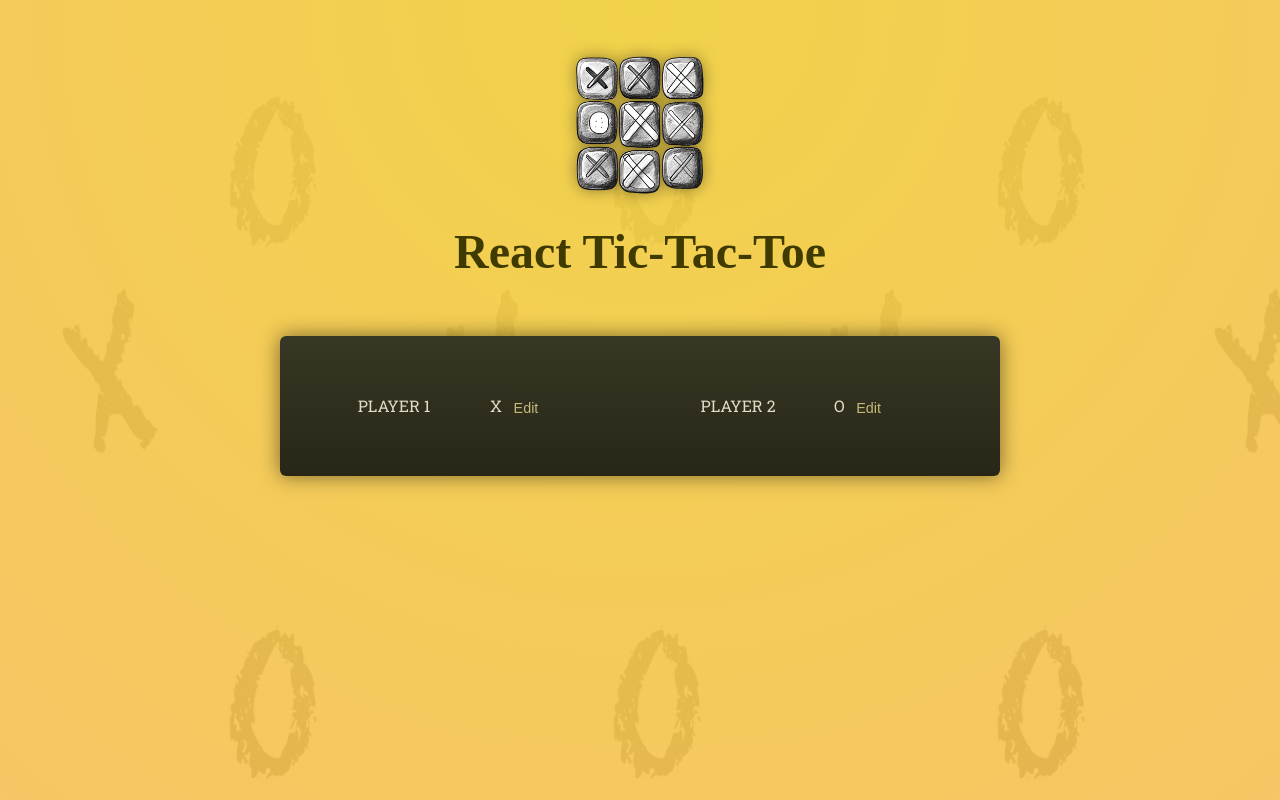
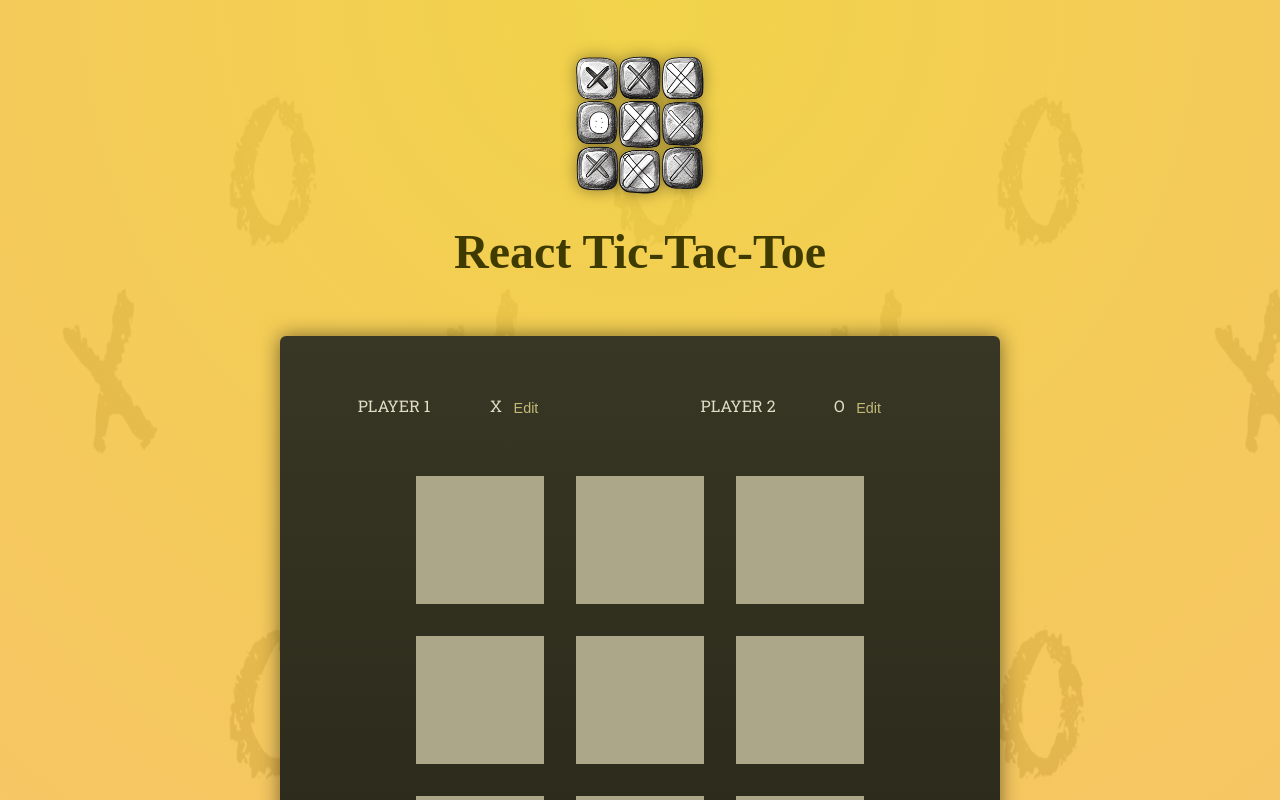
Before and after one commit to svilenJUNIOR/ReactProjects, a React (Vite) app in the folder TicTacToe/: page / in a window 1280 px wide. Shown: the top 800 px of the page. Built offline with nearby package versions, Linux system fonts and the light colour scheme; a web font is replaced by a local one.

Commit message:
game board rendered

```diff
--- a/TicTacToe/src/App.jsx
+++ b/TicTacToe/src/App.jsx
@@ -1,4 +1,5 @@
 import { RenderPlayerInfo } from "./components/PlayerInfo";
+import { GameBoard } from "./components/GameBoards";
 
 function App() {
   return (
@@ -10,6 +11,7 @@
           <RenderPlayerInfo name="Player 2"  symbol="O" />
 
         </ol>
+        <GameBoard/>
       </div>
     </main>
   );
--- /dev/null
+++ b/TicTacToe/src/components/GameBoards.jsx
@@ -0,0 +1,21 @@
+const initialBoard = [
+    [null, null, null],
+    [null, null, null],
+    [null, null, null],
+];
+
+export function GameBoard(){
+    return (
+        <ol id="game-board">
+            {initialBoard.map((row, rowIndex) =>
+            <li key={rowIndex}>
+                <ol>
+                    {row.map((symbol, colIndex) =>
+                    <li key={colIndex}>
+                        <button>{symbol}</button>
+                    </li>)}
+                </ol>
+            </li>)}
+        </ol>
+    )
+}
```
Also changed, not shown: TicTacToe/src/components/PlayerInfo.jsx (+7 -7 lines).
